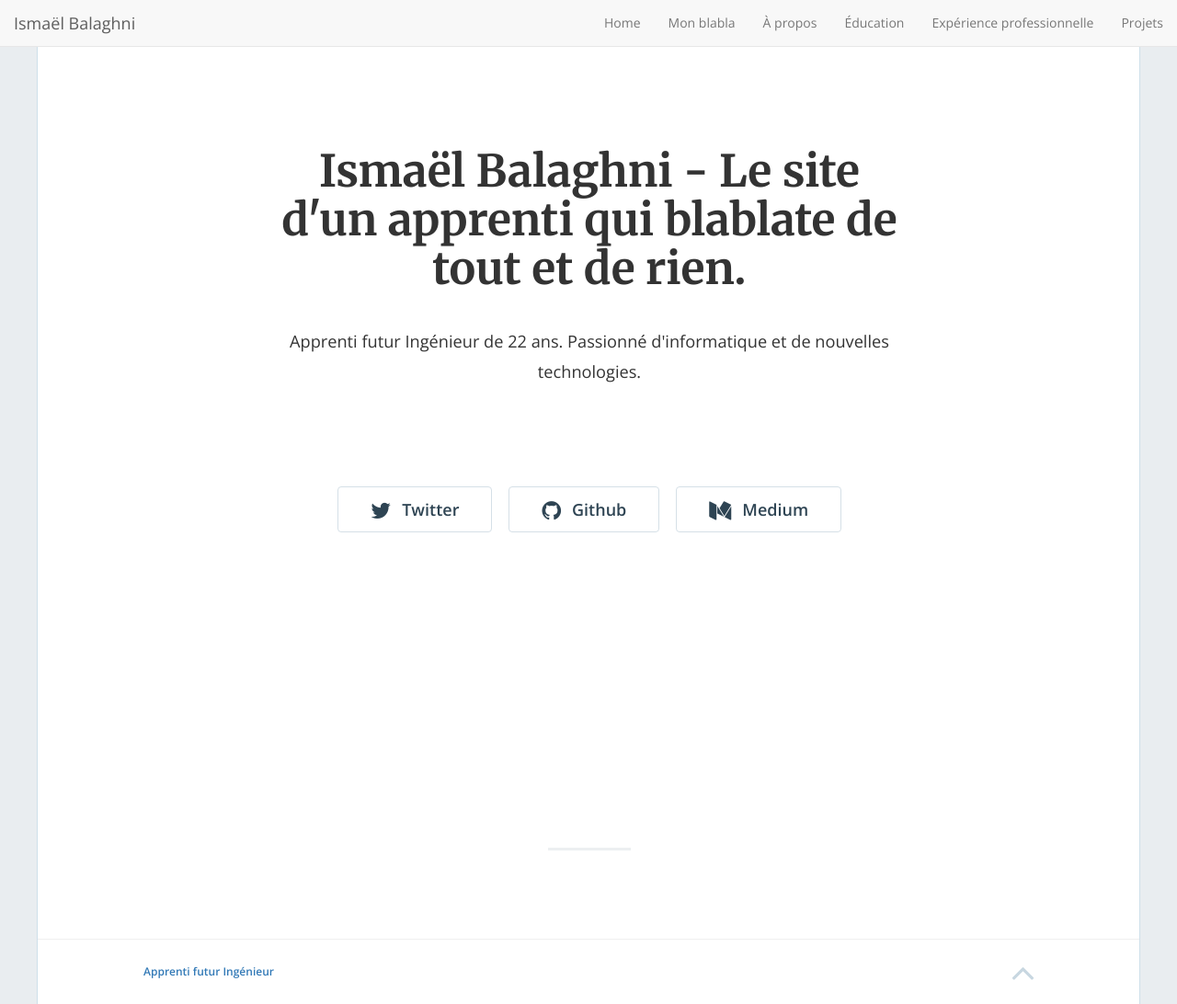
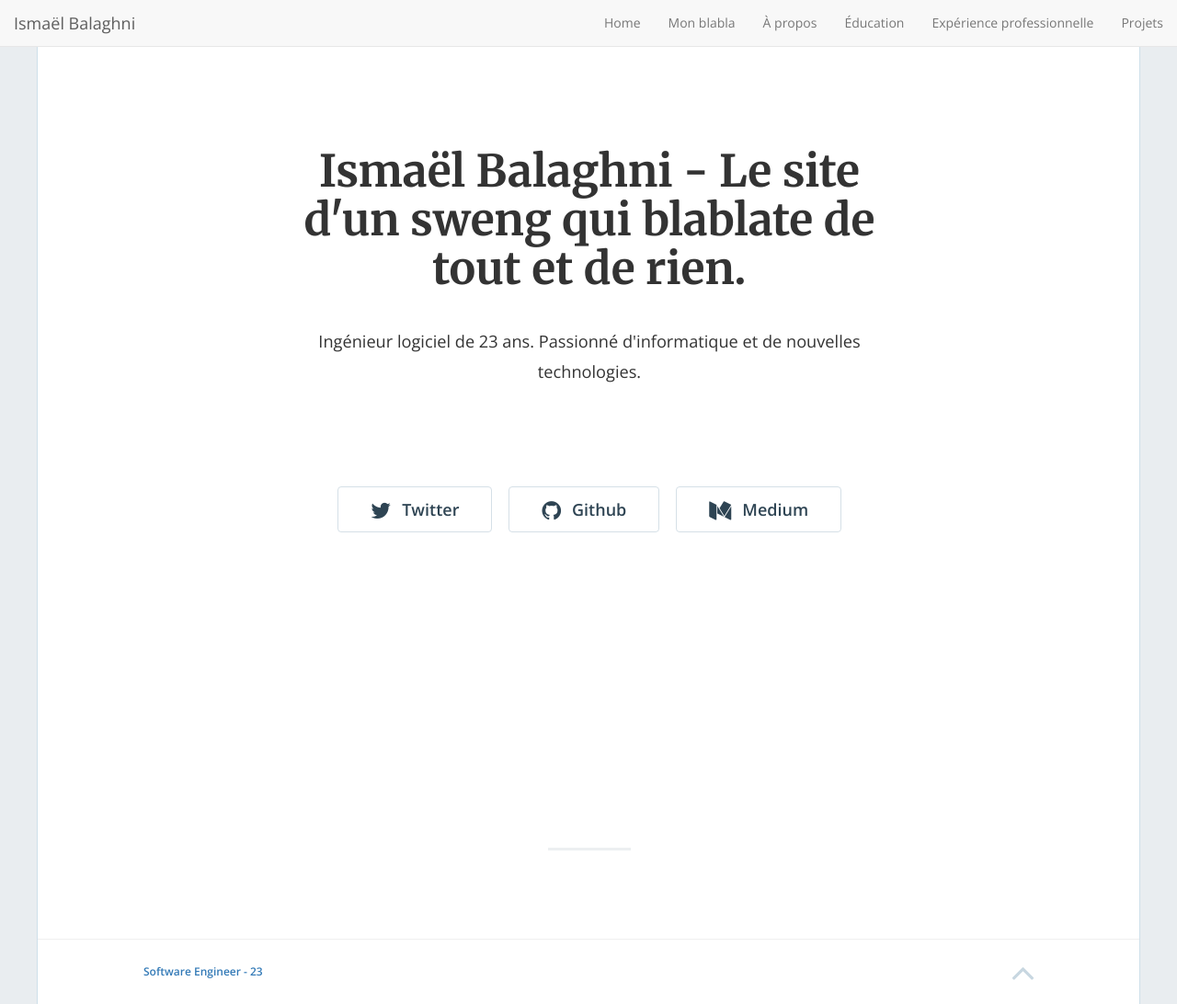
Before and after one commit to ismaelbalaghni/old-ismaelbalaghni, a Jekyll site: the page built from index.md, in a window 1280 px wide and 1092 px high. Shown: the whole window at 92% size. Built offline with Jekyll 4.4.1, drawn with Linux system fonts in a browser that asks for light colours; nearby versions of some CDN libraries; the list of posts is cut into pages by our own code.

Commit message:
Update _config.yml

```diff
--- a/_config.yml
+++ b/_config.yml
@@ -13,11 +13,11 @@
 # you will see them accessed via {{ site.title }}, {{ site.email }}, and so on.
 # You can create any custom variable you would like, and they will be accessible
 # in the templates via {{ site.myvariable }}.
-title: "Ismaël Balaghni - Le site d'un apprenti qui blablate de tout et de rien."
-email: 'contact@ismaelbalaghni.eu'
-description: "Apprenti futur Ingénieur de 22 ans. Passionné d'informatique et de nouvelles technologies."
+title: "Ismaël Balaghni - Le site d'un sweng qui blablate de tout et de rien."
+email: 'contact@ismaelbalaghni.me'
+description: "Ingénieur logiciel de 23 ans. Passionné d'informatique et de nouvelles technologies."
 baseurl: "" # the subpath of your site, e.g. /blog
-url: "https://ismael.balaghni.eu" # the base hostname & protocol for your site, e.g. https://example.com
+url: "https://www.ismaelbalaghni.me" # the base hostname & protocol for your site, e.g. https://example.com
 twitter_username: 'Ismascarade'
 github_username: 'ismaelbalaghni'
 medium_username: 'ismael.balaghni'
@@ -96,7 +96,7 @@ pagination:
 ############################################################
 
 ### Phantom settings
-footer_text: 'Apprenti futur Ingénieur'
+footer_text: 'Software Engineer - 23'
 admin_name: 'Ismaël Balaghni'
 enable_contact: false
 
```
